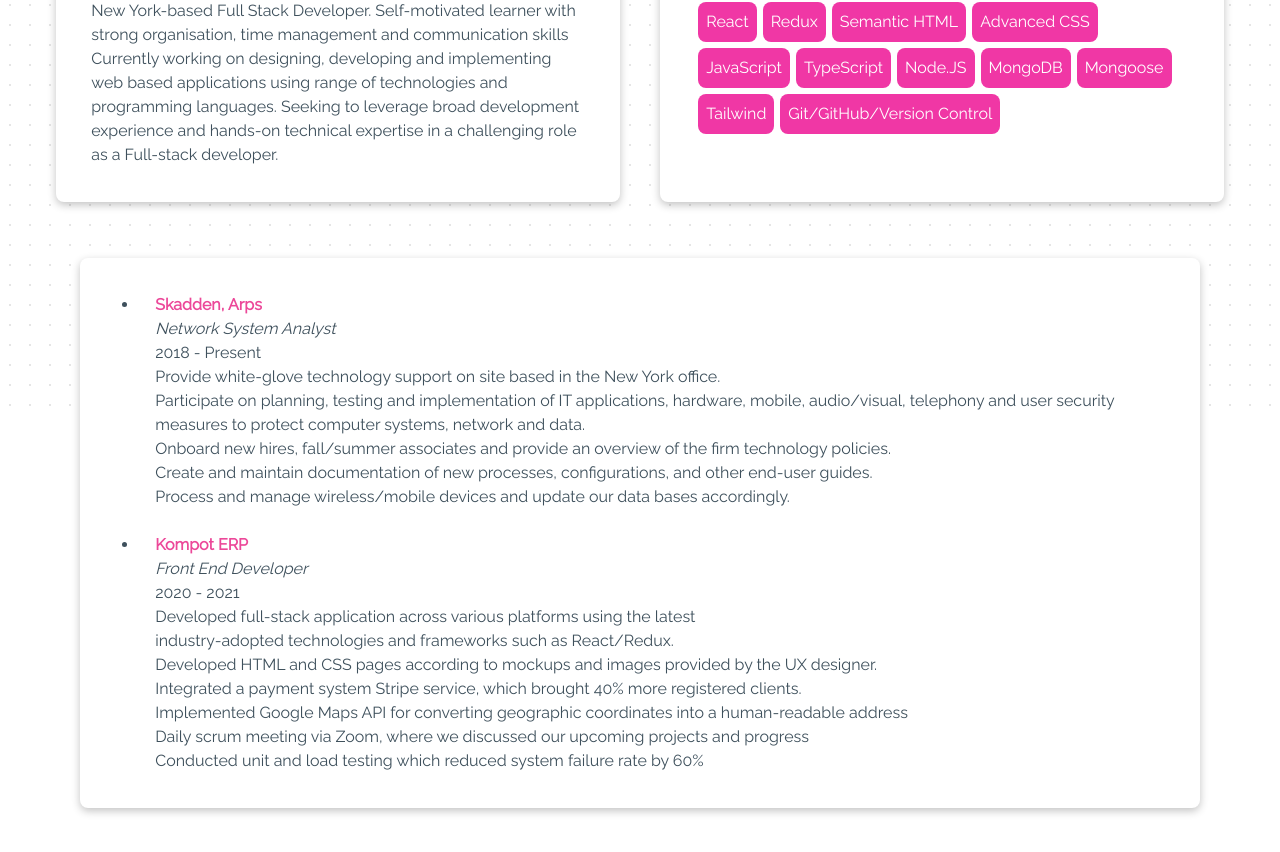
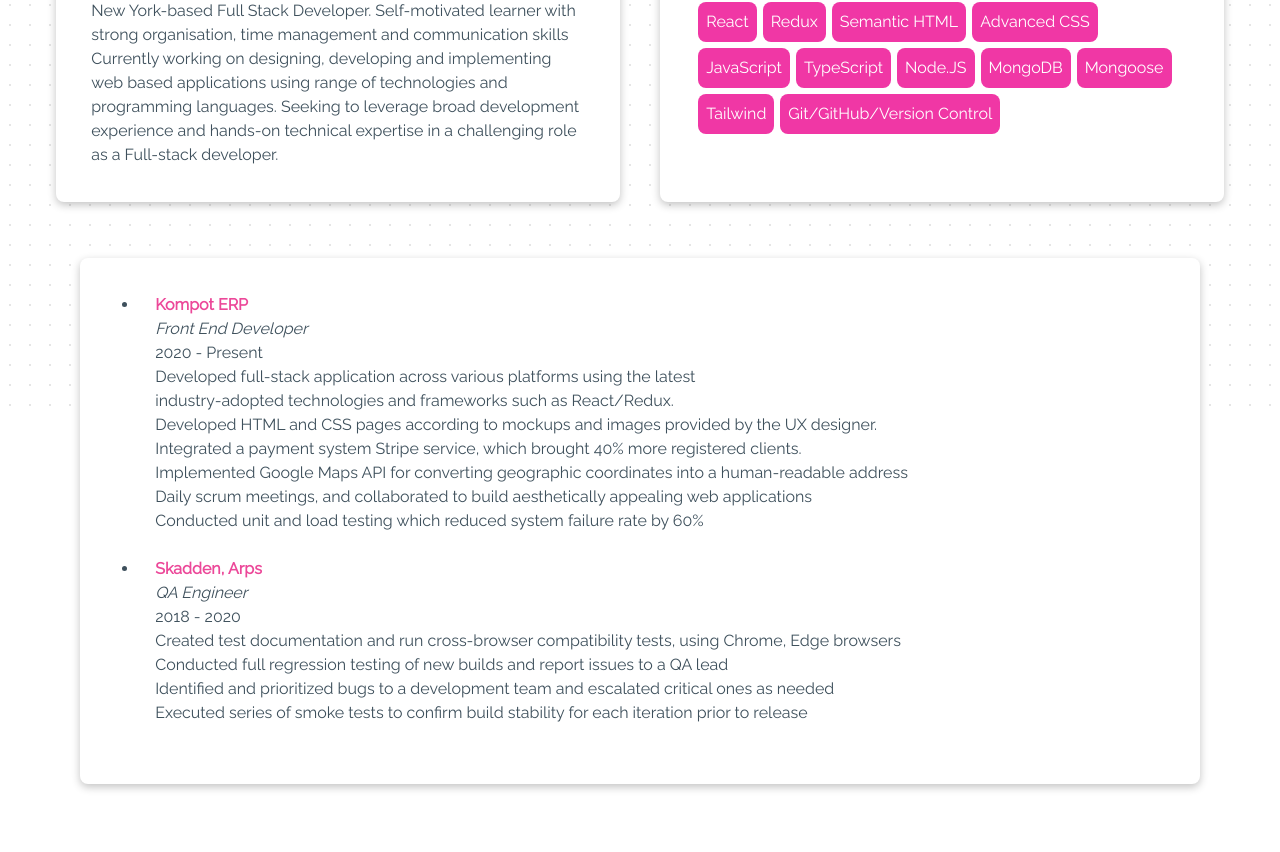
Before and after one commit to BernaraD/portfolio-react-app, a React (Create React App) app: page / in a window 1280 px wide. Shown: the part 4385-5237 px from the top of the page. Built offline with nearby package versions, Linux system fonts and the light colour scheme.

Commit message:
Updated resume

```diff
--- a/src/components/Resume.js
+++ b/src/components/Resume.js
@@ -1,6 +1,6 @@
-import {HiOutlineMail} from "react-icons/hi";
-import {AiFillLinkedin, AiOutlinePhone} from "react-icons/ai";
-import {AiOutlineHome} from "react-icons/ai";
+import { HiOutlineMail } from "react-icons/hi";
+import { AiFillLinkedin, AiOutlinePhone } from "react-icons/ai";
+import { AiOutlineHome } from "react-icons/ai";
 
 
 function Resume() {
@@ -8,15 +8,15 @@
     return (
         <div name='resume' className='w-full h-screen background'>
 
-            {/*Container*/}
+            {/*Container*/ }
             <p className='text-5xl font-bold inline text-pink-500 flex justify-center'>
                 About
             </p>
 
             <div className='mt-8 grid lg:grid-cols-2 gap-10 max-w-[1200px] mx-auto p-4 '>
 
-                {/*Cards*/}
-                {/*Card#1*/}
+                {/*Cards*/ }
+                {/*Card#1*/ }
                 <div className='card resume-card hover:scale-110 duration-500 flex justify-center'>
                     <div className='m-4'>
                         <span className='font-bold text-5xl'>Bernara Marat</span>
@@ -24,28 +24,28 @@
                     </div>
 
                 </div>
-                {/*Card#2*/}
+                {/*Card#2*/ }
                 <div className='card resume-card hover:scale-110 duration-500 flex justify-center'>
                     <div className='m-4'>
-                        {/*<span className='font-bold inline'>bernara.marat@gmail.com</span>*/}
+                        {/*<span className='font-bold inline'>bernara.marat@gmail.com</span>*/ }
                         <a className='flex items-center  text-grey-300 '
-                           href="mailto:bernara.marat@gmail.com"><HiOutlineMail size={25}/>bernara.marat@skadden.com
+                           href="mailto:bernara.marat@gmail.com"><HiOutlineMail size={ 25 }/>bernara.marat@gmail.com
                         </a>
                         <a className='flex items-center  text-grey-300'
-                           href=""><AiOutlinePhone size={30}/>+1 347 330 2047
+                           href=""><AiOutlinePhone size={ 30 }/>+1 347 330 2047
                         </a>
-                        <span className='flex text-grey-300'><AiOutlineHome size={25}/>New York, United States</span>
+                        <span className='flex text-grey-300'><AiOutlineHome size={ 25 }/>New York, United States</span>
                         <a className='flex items-center  text-grey-300 '
-                           href="https://www.linkedin.com/in/bernara-marat-15999ab5"><AiFillLinkedin size={30}/>LinkedIn
+                           href="https://www.linkedin.com/in/bernara-marat-15999ab5"><AiFillLinkedin size={ 30 }/>LinkedIn
                         </a>
                     </div>
 
                 </div>
 
-                {/*Card#3*/}
+                {/*Card#3*/ }
                 <div className='card resume-card hover:scale-110 duration-500'>
                     <div className='m-4'>
-                        {/*<span className='font-bold inline'>bernara.marat@gmail.com</span>*/}
+                        {/*<span className='font-bold inline'>bernara.marat@gmail.com</span>*/ }
                         <span className='text-2xl font-bold mb-2'>Summary</span><br/>
                         New York-based Full Stack Developer. Self-motivated learner with strong organisation,
                         time management and communication skills
@@ -57,7 +57,7 @@
 
                 </div>
 
-                {/*Card#4*/}
+                {/*Card#4*/ }
                 <div className=' resume-card hover:scale-110 duration-500'>
                     <div className='m-4'>
                         <span className='text-2xl font-bold mb-2'>Key Skills</span><br/>
@@ -83,46 +83,50 @@
             <div className='card resume-card hover:scale-110 duration-500 flex lg:mx-20 '>
                 <div className='m-4'>
 
-                    {/*Experience*/}
+                    {/*Experience*/ }
                     <ul className="list-outside list-disc ml-6 ">
-                        {/*Job #1*/}
-                        <li className=''>
-                            <div><span className="font-bold text-pink-500">Skadden, Arps</span></div>
-                            <h3 className='italic'>Network System Analyst</h3>
-                            <div>2018 - Present</div>
-
-                            <p className="description">
-                                Provide white-glove technology support on site based in the New York office. <br/>
-                                Participate on planning, testing and implementation of IT applications, hardware, mobile, audio/visual, telephony and user security
-                                measures to protect computer systems, network and data. <br/>
-                                Onboard new hires, fall/summer associates and provide an overview of the firm technology policies. <br/>
-                                Create and maintain documentation of new processes, configurations, and other end-user guides. <br/>
-                                Process and manage wireless/mobile devices and update our data bases accordingly.
-
-                            </p>
-                        </li>
-                        {/*End of Job #1*/}
-                        <br/>
-
-                        {/*Job #2*/}
+                        {/*Job #1*/ }
                         <li>
                             <div><span className="font-bold text-pink-500">Kompot ERP</span></div>
                             <h3 className="italic">Front End Developer</h3>
-                            <div>2020 - 2021</div>
+                            <div>2020 - Present</div>
 
                             <p className="description">
                                 Developed full-stack application across various platforms using the latest <br/>
                                 industry-adopted technologies and frameworks such as React/Redux.<br/>
                                 Developed HTML and CSS pages according to mockups and images provided by the UX
                                 designer.<br/>
-                                Integrated a payment system Stripe service, which brought 40% more registered clients.<br/>
-                                Implemented Google Maps API for converting geographic coordinates into a human-readable address<br/>
-                                Daily scrum meeting via Zoom, where we discussed our upcoming projects and progress<br/>
+                                Integrated a payment system Stripe service, which brought 40% more registered
+                                clients.<br/>
+                                Implemented Google Maps API for converting geographic coordinates into a human-readable
+                                address<br/>
+                                Daily scrum meetings, and collaborated to build aesthetically appealing web applications<br/>
                                 Conducted unit and load testing which reduced system failure rate by 60%<br/>
+                            </p>
+                        </li>
+                        {/*End of Job #1*/ }
+                        <br/>
+
+                        {/*Job #2*/ }
+                        <li className=''>
+                            <div><span className="font-bold text-pink-500">Skadden, Arps</span></div>
+                            <h3 className='italic'>QA Engineer</h3>
+                            <div>2018 - 2020</div>
+
+                            <p className="description">
+                                Created test documentation and run cross-browser compatibility tests, using Chrome, Edge
+                                browsers <br/>
+                                Conducted full regression testing of new builds and report issues to a QA lead<br/>
+                                Identified and prioritized bugs to a development team and escalated critical ones as
+                                needed<br/>
+                                Executed series of smoke tests to confirm build stability for each iteration prior to
+                                release<br/>
 
                             </p>
                         </li>
-                        {/*End of Job #2*/}
+                        {/*End of Job #2*/ }
+
+                        <br/>
                     </ul>
                 </div>
             </div>
```
